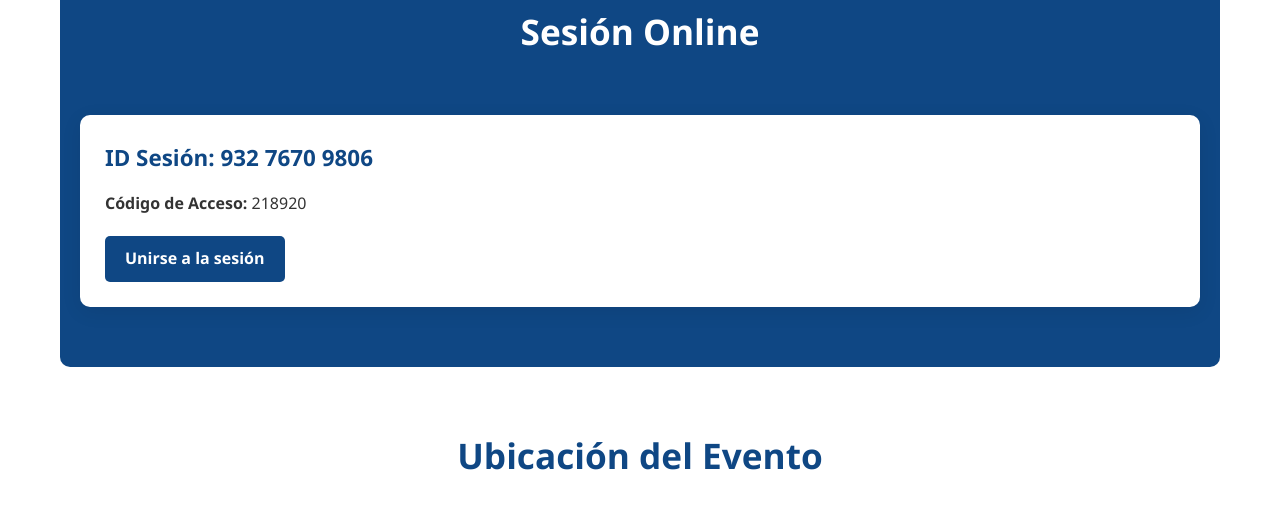
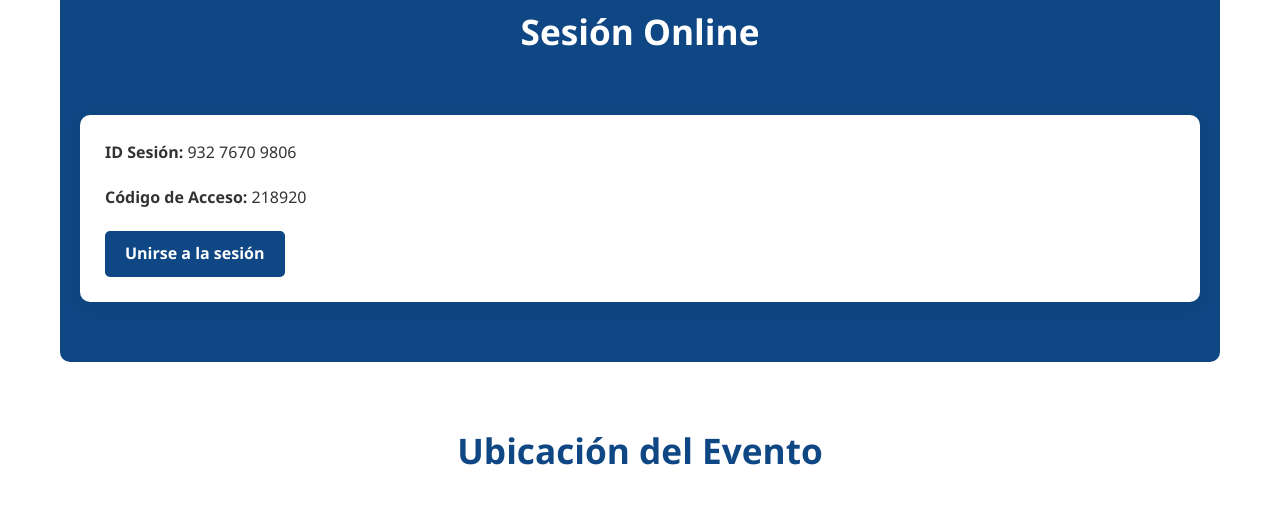
Before and after one commit to USAM-2025/Simposio_Internacional_de_Odontologia, a plain HTML site: page index.html in a window 1280 px wide. Shown: the part 4448-4959 px from the top of the page. Drawn offline with Linux system fonts and the light colour scheme.

Commit message:
index.html

```diff
--- a/index.html
+++ b/index.html
@@ -281,7 +281,7 @@
         <h2>Sesión Online</h2>
         <div class="sessions-grid">
           <div class="session-card">
-            <h3><b>ID Sesión:</b> 932 7670 9806</h3>
+            <p><b>ID Sesión:</b> 932 7670 9806</p>
             <p><b>Código de Acceso:</b> 218920</p>
             <a href="https://zoom.us/j/93276709806?pwd=CsPicUelBrotWMqjlFzfh5kEqV2SGo.1" class="session-link">Unirse a la sesión</a>
           </div>
```
